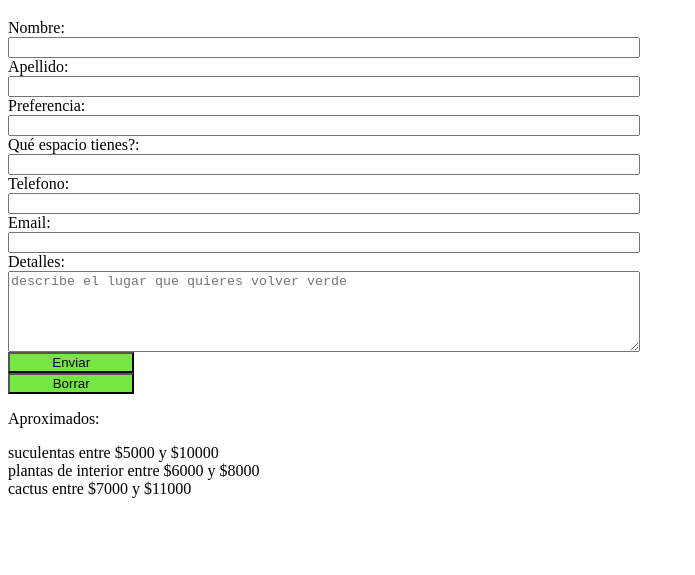
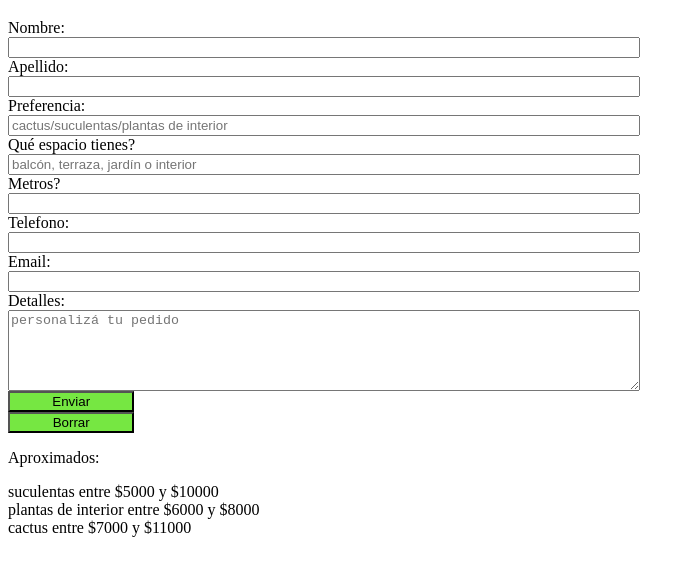
Before and after one commit to tatianarita/JS, a plain HTML site: page index.html in a window 1280 px wide. Shown: the part 61-636 px from the top of the page, without its empty margins (0-695 px from the left). Drawn offline with Linux system fonts and the light colour scheme; some packages are replaced by stand-ins of ours; a script that the page names is missing.

Commit message:
librerias

```diff
--- a/index.html
+++ b/index.html
@@ -15,25 +15,27 @@
             <label for="apellido">Apellido:</label>
             <input type="text" name="apellido">
             <label for="preferencia">Preferencia:</label>
-            <input type="text" name="preferencia">
-            <label for="espacio">Qué espacio tienes?:</label>
-            <input type="text" name="espacio">
+            <input type="text" name="preferencia" placeholder="cactus/suculentas/plantas de interior">
+            <label for="espacio">Qué espacio tienes?</label>
+            <input type="text" name="espacio" placeholder="balcón, terraza, jardín o interior">
+            <label for="metros">Metros?</label>
+            <input type="number">
             <label for="tel">Telefono:</label>
             <input type="number">
             <label for="email">Email:</label>
             <input type="email">
             <label for="Detalles">Detalles:</label>
-            <textarea name="Detalles:" id="" cols="30" rows="5" placeholder="describe el lugar que quieres volver verde"></textarea>
+            <textarea name="Detalles:" id="" cols="30" rows="5" placeholder="personalizá tu pedido"></textarea>
             <input class="btn" type="submit" value="Enviar">
             <input class="btn" type="reset" value="Borrar">
     </form>
     <div id="presupuesto">
-
     </div>
     <div id="opciones">
         <p>Aproximados:</p>
 
     </div>
+    <script src="//cdn.jsdelivr.net/npm/sweetalert2@11"></script>
     <script src="main.js"></script>
 </body>
 </html>
--- a/main.js
+++ b/main.js
@@ -30,9 +30,8 @@ pedido.forEach((item) => {
     presupuesto.append(div);
 });
 
-
-alert(`${nombre} tu consulta ha sido enviada con exito!
-Resumen:${detalle} `)
+Swal.fire(
+    'Tu consulta ha sido enviada con exito!')
 
 })
 
```
